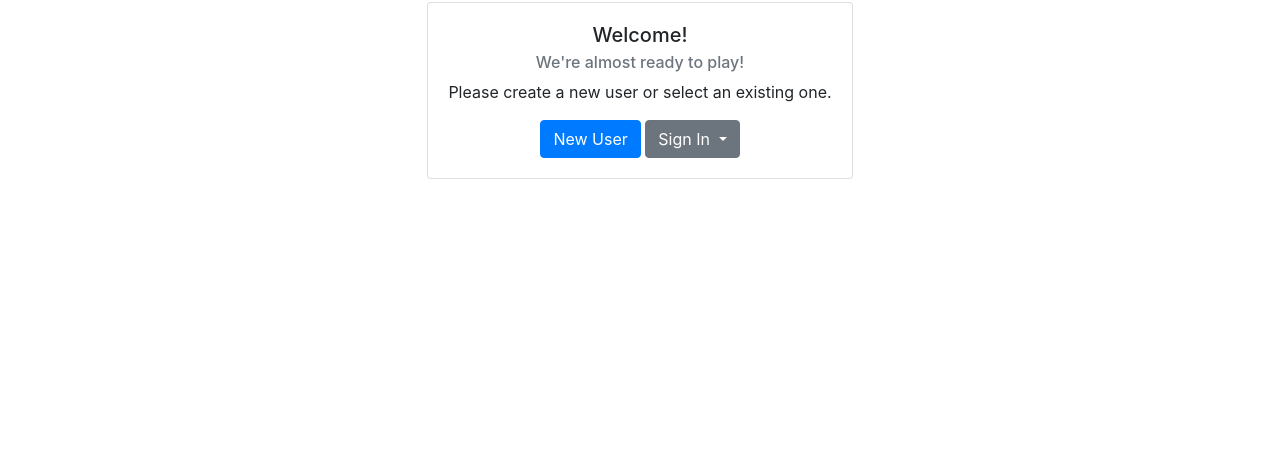
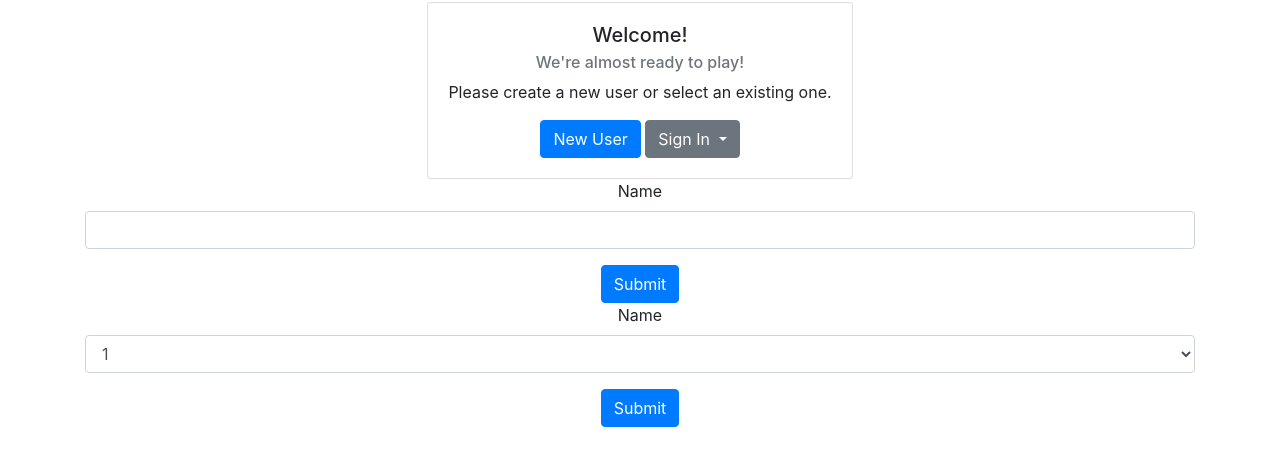
Before and after one commit to mhoughton-iw/connect-4, a website: page client/index.html in a window 1280 px wide. Shown: the part 54-520 px from the top of the page. Drawn offline with nearby package versions, Linux system fonts and the light colour scheme; no server answers.

Commit message:
added form stuff

```diff
--- a/client/index.html
+++ b/client/index.html
@@ -27,6 +27,30 @@
       </div>
     </div>
   </div>
+  <div class="container" id="new-user-form">
+    <form>
+      <div class="form-group">
+        <label for="new-user-form-label">Name</label>
+        <input type="text" class="form-control" id="new-user-form-name">
+      </div>
+      <button type="submit" class="btn btn-primary">Submit</button>
+    </form>
+  </div>
+  <div class="container" id="existing-user-form">
+    <form>
+      <div class="form-group">
+        <label for="existing-user-form-label">Name</label>
+        <select class="form-control" id="existing-user-form-name">
+          <option>1</option>
+          <option>2</option>
+          <option>3</option>
+          <option>4</option>
+          <option>5</option>
+        </select>
+      </div>
+      <button type="submit" class="btn btn-primary">Submit</button>
+    </form>
+  </div>
   <div id="game-area">
     <p class="bg-danger" id="winner-display">The winner is <span id="winner-name"></span></p>
     <div id="player-display">
@@ -50,6 +74,7 @@
       <button type="button" class="btn btn-secondary btn-lg reset" id="reset-menu">Main Menu</button>
       <button type="button" class="btn btn-danger btn-lg reset" id="reset-score">Reset Score</button>
     </div>
+    </div>
   </div>
 
   <script src="https://code.jquery.com/jquery-3.2.1.slim.min.js"
--- a/client/index.js
+++ b/client/index.js
@@ -122,6 +122,18 @@ function setUpGame() {
   $('.reset').show();
 }
 
+function onNewUserClick() {
+  $('#new-user-form').show();
+  $('#existing-user-form').hide();
+  $('#user-area').hide();
+}
+
+function onExistingUserClick(name) {
+  $('#existing-user-form').show();
+  $('#new-user-form').hide();
+  $('#user-area').hide();
+}
+
 function setUpUserPage() {
   $.get(`${rootDir}/users/names`, (nameArray) => {
     for (let n = 0; n < nameArray.length; n++) {
@@ -134,8 +146,9 @@ function loadUserPage() {
   setUpUserPage();
   $('#game-area').hide();
   $('#new-user').click(() => {
-    $('#user-area').hide();
-    $('#game-area').show();
+    // $('#user-area').hide();
+    onNewUserClick();
+    // $('#game-area').show();
   });
 }
 
```
